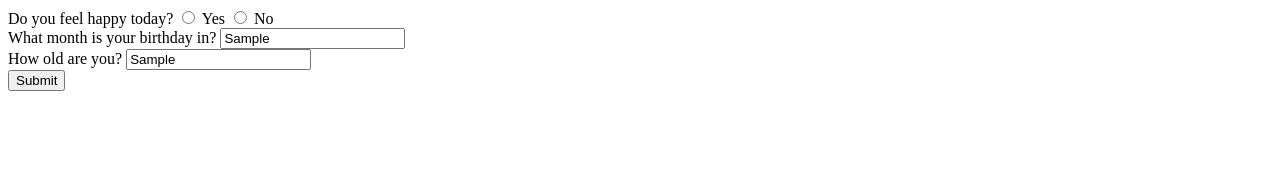
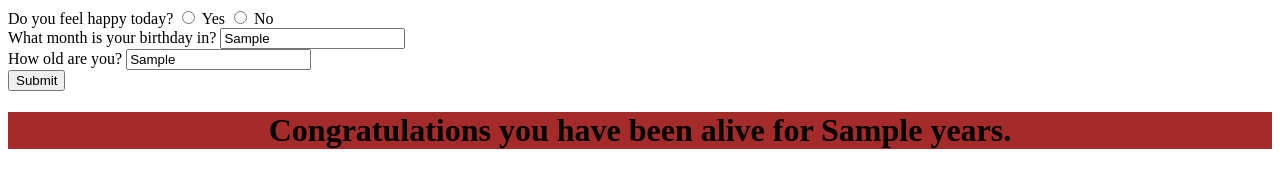
Before and after one commit to jessicac3732/generator-project, a plain HTML site: page index.html in a window 1280 px wide. Both pictures are taken after typing "Sample", "Sample" into the empty fields and a click on the input "Submit". Drawn offline with nearby package versions, Linux system fonts and the light colour scheme.

Commit message:
add edit

```diff
--- a/index.html
+++ b/index.html
@@ -7,11 +7,70 @@
   src="https://code.jquery.com/jquery-3.3.1.js"></script>
    <script>
        $(function(){
-           $('button').click(function(){
+           $('.button').click(function(){
+                $('div').css('width', '100%').css('text-align', 'center');
                 var age = $("#age").val();
-                var title = "Congratulations you have been alive for " + age + "."
+                var month = $('#month').val();
+                var feel = $('input[name=answer]:checked').val();
+
+                var title = "Congratulations you have been alive for " + age + " years." ;
                 $('h1').html(title);
 
+                var kid = "first";
+                var teen = "middle";
+                var youngAdult = "second middle"
+                var old = "end"
+
+                var positive = "yay";
+                var morePositive = "no"
+
+                if (age >= 0 && age <= 12)
+                {
+                  $('ageQuote').html(kid);
+                }
+                else if (age>=13 && age <=19)
+                {
+                  $('ageQuote').html(teen);
+                }
+                else if (age>=20 && age <=65)
+                {
+                  $('ageQuote').html(youngAdult);
+                }
+                else if (age>=66 && age)
+                {
+                  $('ageQuote').html(old);
+                }
+
+                if(feel == "YES")
+                {
+                  $('feelQuote').html(positive);
+                }
+                else{
+                  $('feelQuote').html(morePositive);
+                }
+                if(month == 'December'.toLowerCase() || month == 'January'.toLowerCase())
+                {
+                  $('div').css('background-color', 'blue');
+                }
+                else if(month == 'February'.toLowerCase() || month == 'April'.toLowerCase())
+                {
+                   $('div').css('background-color', 'pink');
+                }
+                else if (month == 'March'.toLowerCase() || month == 'May'.toLowerCase())
+                {
+                   $('div').css('background-color', 'green');
+                }
+                else if (month == 'June'.toLowerCase() || month == 'July'.toLowerCase())
+                {
+                   $('div').css('background-color', 'yellow');
+                }
+                else if(month == "October".toLowerCase() || month == 'August')
+                {
+                  $('div').css('background-color', 'orange');
+                }
+                else{
+                   $('div').css('background-color', 'brown');
+                }
            });
 
 
@@ -25,6 +84,7 @@
 
   </head>
   <body>
+
     Do you feel happy today?
     <input type = 'radio' name = 'answer' value = 'YES'> Yes
     <input type = 'radio' name = 'answer' value = 'NO'> No <br>
@@ -32,8 +92,10 @@
     How old are you? <input id = 'age'><br>
     <input class = 'button' type = 'submit' value = 'Submit'>
 
-    <h1></h1>
-    <p></p>
-
+    <div>
+      <h1></h1>
+      <p id = 'ageQuote'></p>
+      <p id = 'feelQuote'></p>
+    </div>
   </body>
 </html>
```
